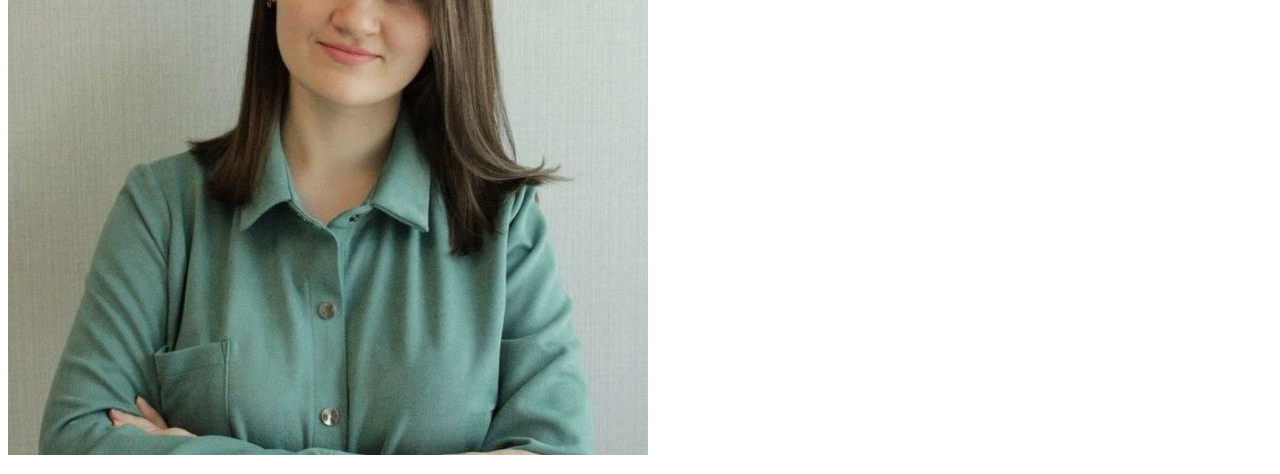
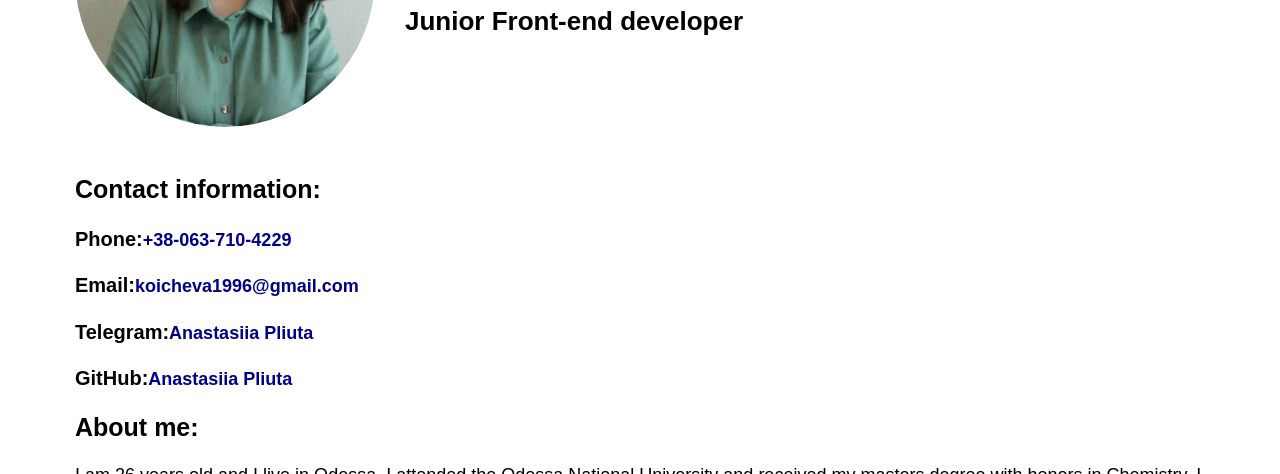
Before and after one commit to PliutaNastya/rsschool-cv, a plain HTML site: page index.html in a window 1280 px wide. Shown: the part 193-667 px from the top of the page. Drawn offline with Linux system fonts and the light colour scheme.

Commit message:
feat: add css file

```diff
--- /dev/null
+++ b/css/style.css
@@ -0,0 +1,49 @@
+*{
+    margin: 0;
+    padding: 0;
+    font-size: 18px;
+    line-height: 1.3;
+    font-family: Arial, Helvetica, sans-serif;
+    box-sizing: border-box;
+    text-decoration: none;
+    color: inherit;
+}
+.container{
+    max-width: 1130px;
+    margin: 0 auto;
+}
+.about-me {
+    padding: 20px 0px;
+    display: flex;
+    align-items: center;
+    gap: 30px;
+}
+.about-me__photo img{
+    width: 300px;
+    height: 300px;
+    border-radius: 50%;
+}
+.about-me__info h1{
+    font-size: 52px;
+    margin-bottom: 15px;
+}
+.about-me__info h2{
+    font-size: 26px;
+}
+.title {
+    font-size: 25px;
+    margin: 20px 0px;
+}
+.title_small {
+    font-size: 20px;
+    margin-bottom: 10px;
+}
+.list__item {
+    margin-left: 40px;
+}
+a{
+    color: darkblue;
+}
+a:hover{
+    text-decoration: underline;
+}
--- a/index.html
+++ b/index.html
@@ -4,6 +4,7 @@
     <meta charset="UTF-8">
     <meta http-equiv="X-UA-Compatible" content="IE=edge">
     <meta name="viewport" content="width=device-width, initial-scale=1.0">
+    <link rel="stylesheet" href="css/style.css">
     <title>CV</title>
 </head>
 <body>
```
